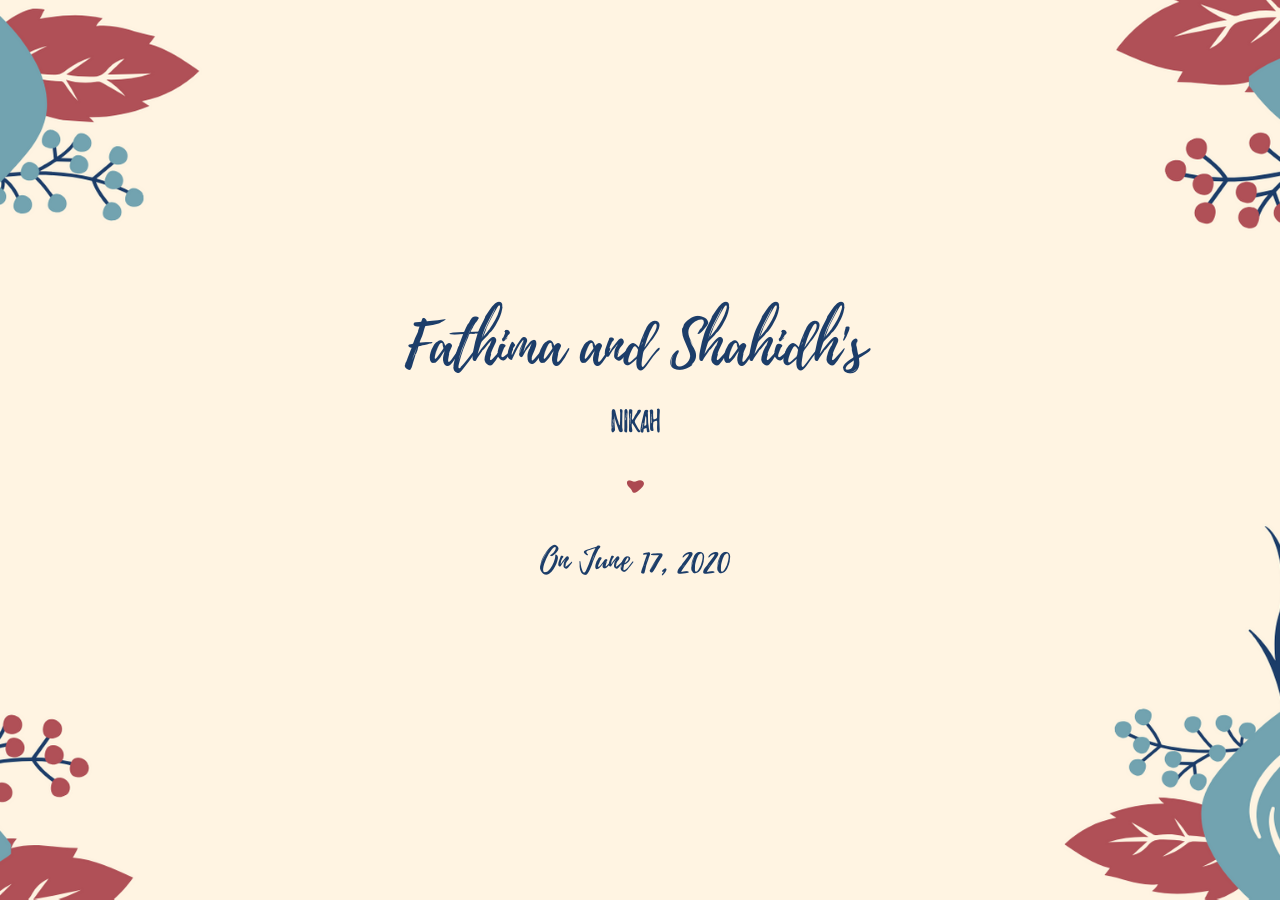
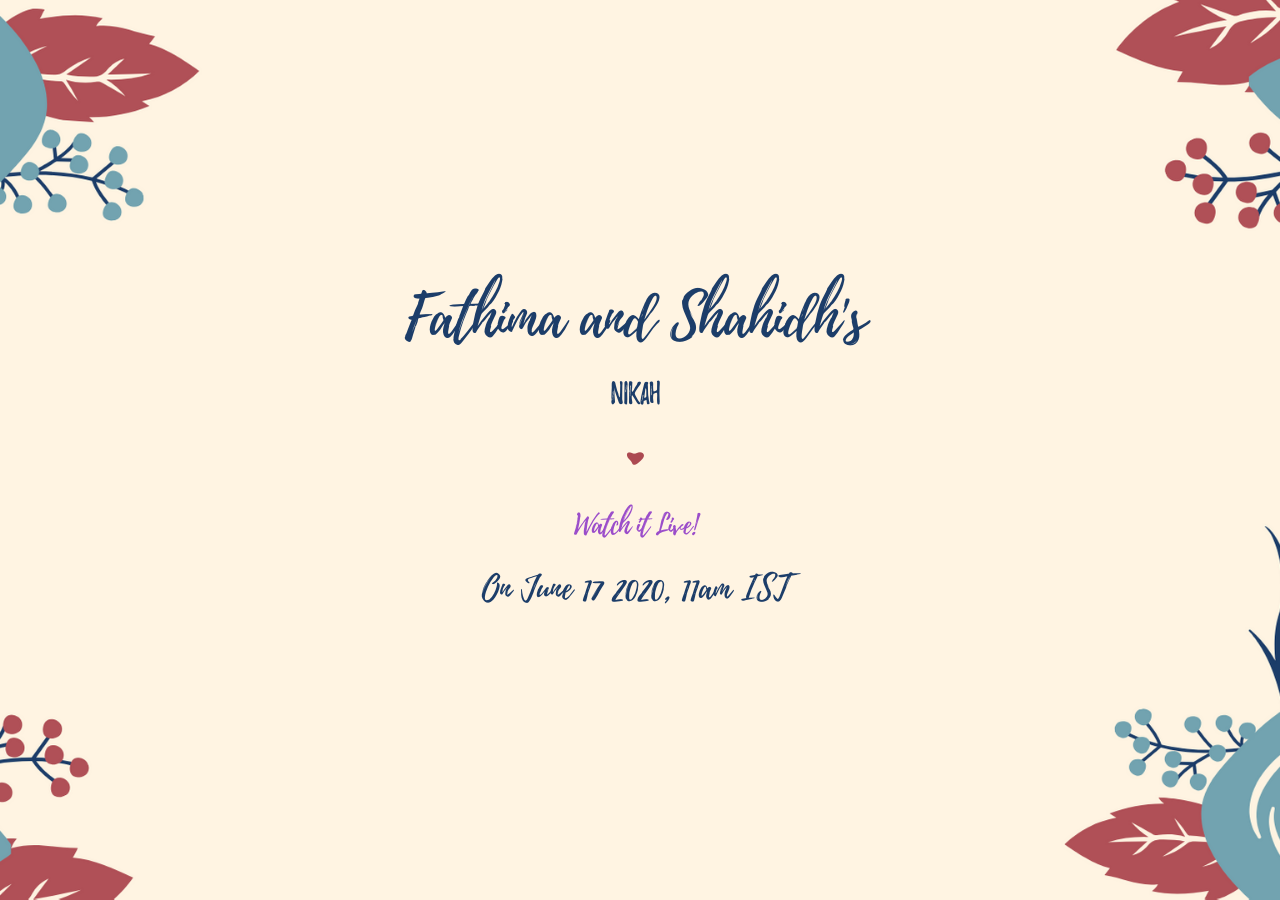
Before and after one commit to shahidhk/shahidhk.github.io, a Jekyll site: the page wedding/index.html, which Jekyll copies as it is, in a window 1280 px wide. Built offline with Jekyll 4.4.1, drawn with Linux system fonts in a browser that asks for light colours.

Commit message:
Add Youtube Live link

```diff
--- a/wedding/index.html
+++ b/wedding/index.html
@@ -88,7 +88,14 @@
             </div>
         </div>
         <div class="row">
-            <div class="column column-100">On June 17, 2020</div>
+            <div class="column column-100">
+                <a href="https://youtu.be/LLaxEG6NYnY">
+                    <h3>Watch it Live!</h3>
+                </a>
+            </div>
+        </div>
+        <div class="row">
+            <div class="column">On June 17 2020, 11am IST</div>
         </div>
     </div>
 </body>
```
